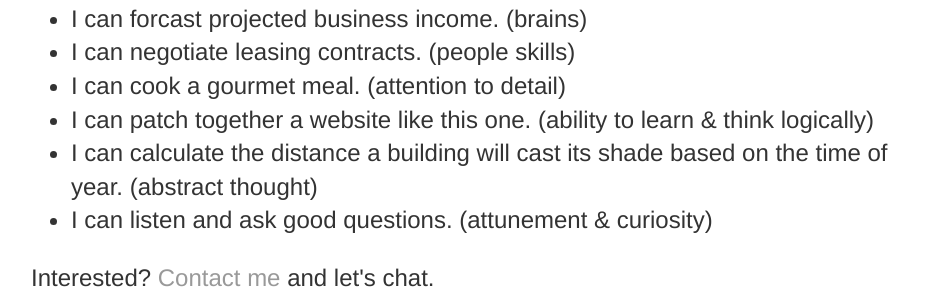
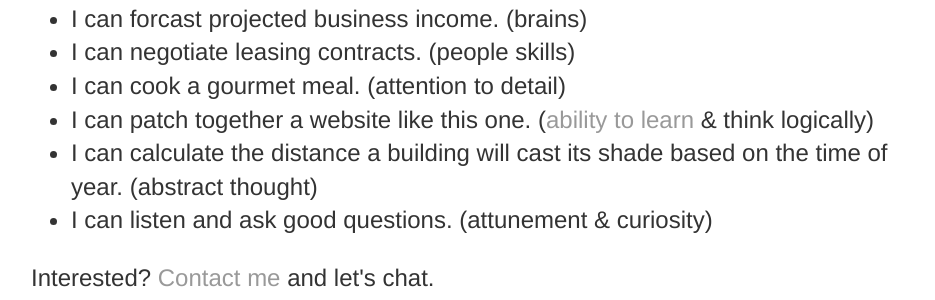
Before and after one commit to danielrusco/danielrusco.github.io, a Jekyll site: the page built from hire/index.html, in a window 1280 px wide. Shown: the part 709-1009 px from the top of the page, without its empty margins (161-1096 px from the left). Built offline with Jekyll 4.4.1, drawn with Linux system fonts in a browser that asks for light colours; some of the changed lines change nothing that is shown.

Commit message:
added link

```diff
--- a/hire/index.html
+++ b/hire/index.html
@@ -14,7 +14,7 @@ title: Gun for hire.
 			<li>I can forcast projected business income. (brains)</li>
 			<li>I can negotiate leasing contracts. (people skills)</li>
 			<li>I can cook a gourmet meal. (attention to detail)</li>
-			<li>I can patch together a website like this one. (ability to learn & think logically)</li>
+			<li>I can patch together a website like this one. (<a href="https://gist.github.com/gtallen1187/e83ed02eac6cc8d7e185?utm_source=Sketchplanations&utm_campaign=6c53d41032-RSS_EMAIL_CAMPAIGN&utm_medium=email&utm_term=0_a5a82e1a38-6c53d41032-131562233">ability to learn</a> & think logically)</li>
 			<li>I can calculate the distance a building will cast its shade based on the time of year. (abstract thought)</li>
 			<li>I can listen and ask good questions. (attunement & curiosity)</li>
 		</ul>
```
Also changed, not shown: 1 other file.
